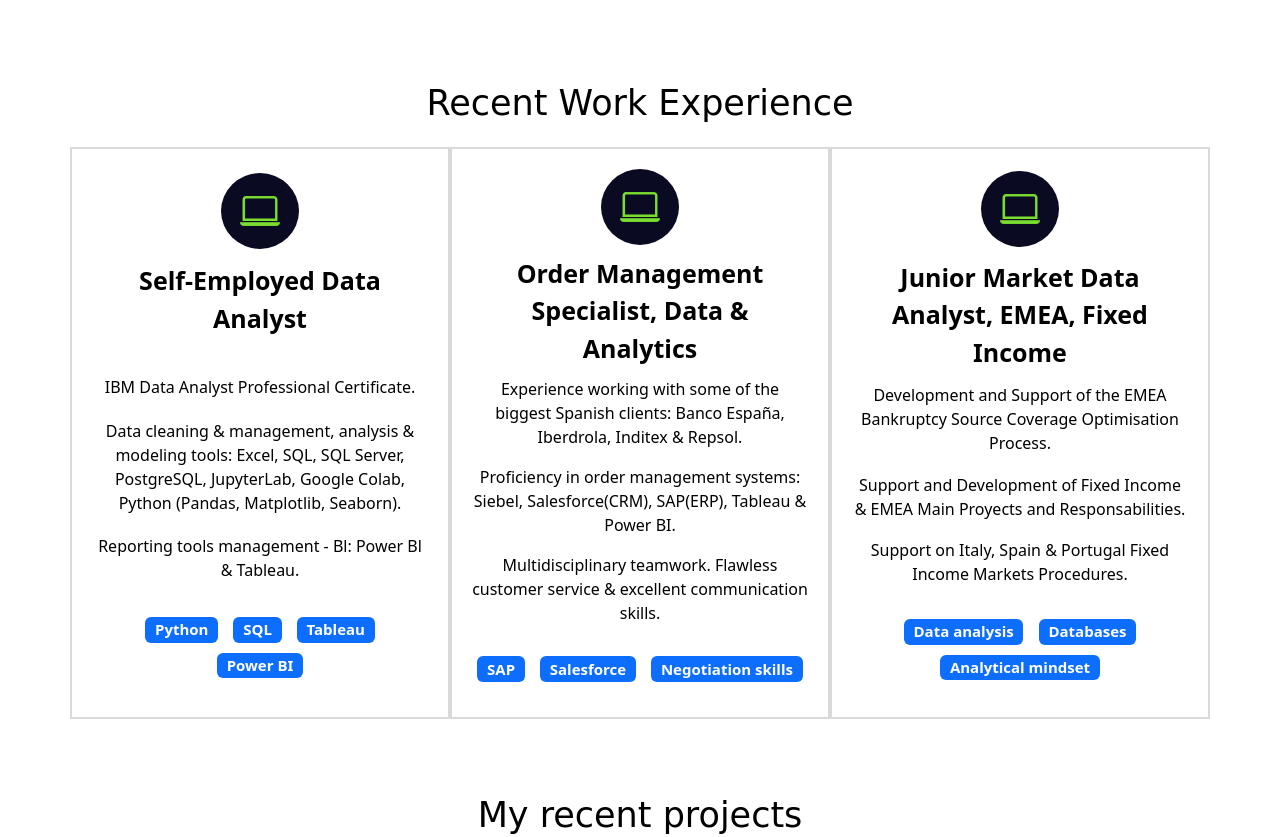
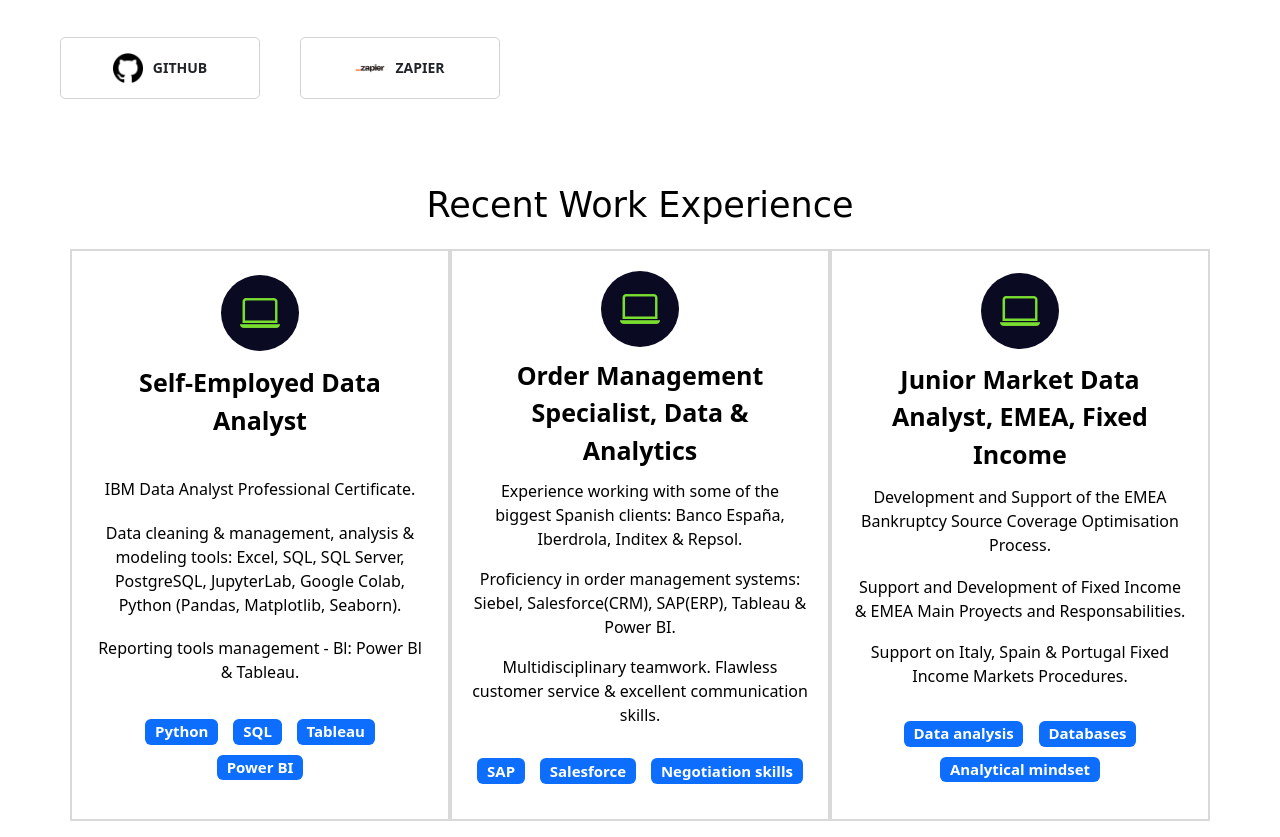
Before and after one commit to jlarenagon/Portfolio-Website, a plain HTML site: page index.html in a window 1280 px wide. Shown: the part 1862-2699 px from the top of the page. Drawn offline with nearby package versions, Linux system fonts and the light colour scheme; a web font is replaced by a local one.

Commit message:
Update index.html

```diff
--- a/index.html
+++ b/index.html
@@ -163,6 +163,16 @@
       <div class="cell">
         <img src="logos\Slack.png" alt="html logo">
         <strong>SLACK</strong>
+      </div>
+
+      <div class="cell">
+        <img src="logos\Github.png" alt="html logo">
+        <strong>GITHUB</strong>
+      </div>
+
+      <div class="cell">
+        <img src="logos\Zapier.png" alt="html logo">
+        <strong>ZAPIER</strong>
       </div>
     </div>
   </section>
```
